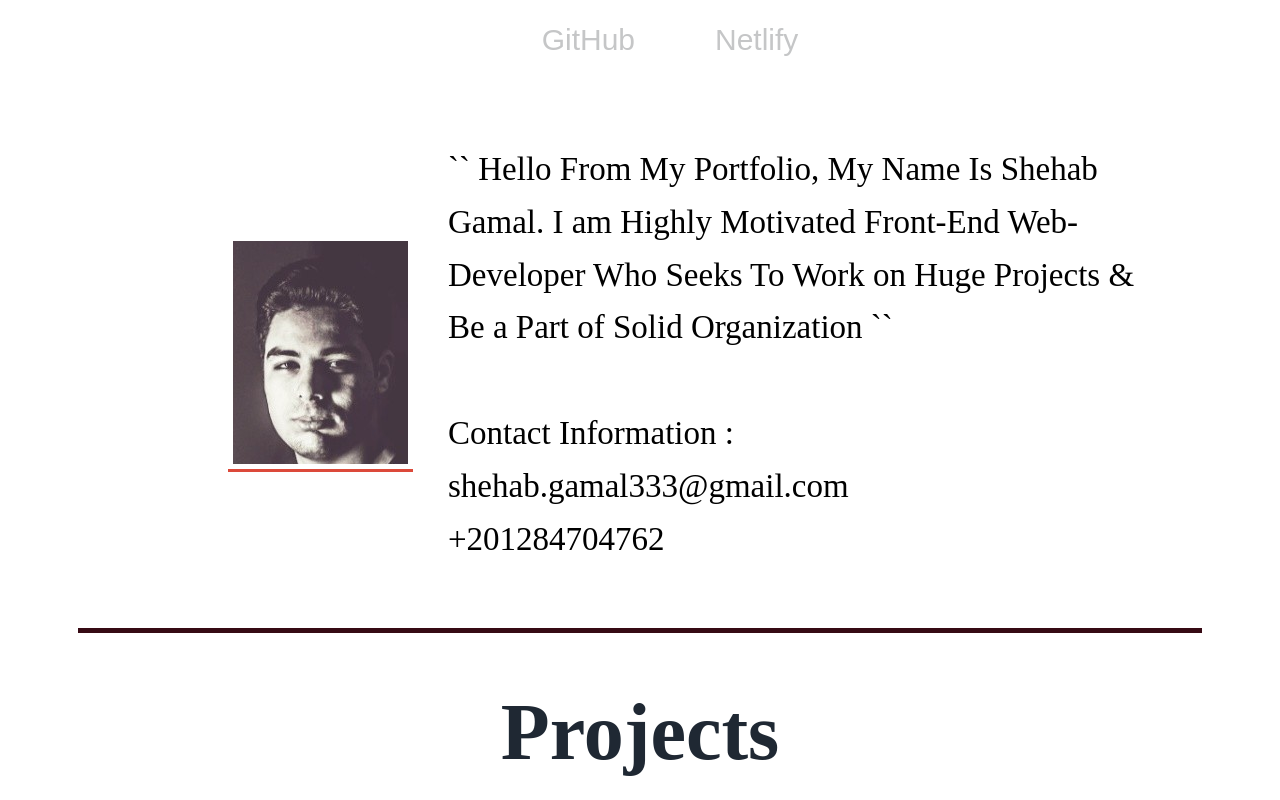
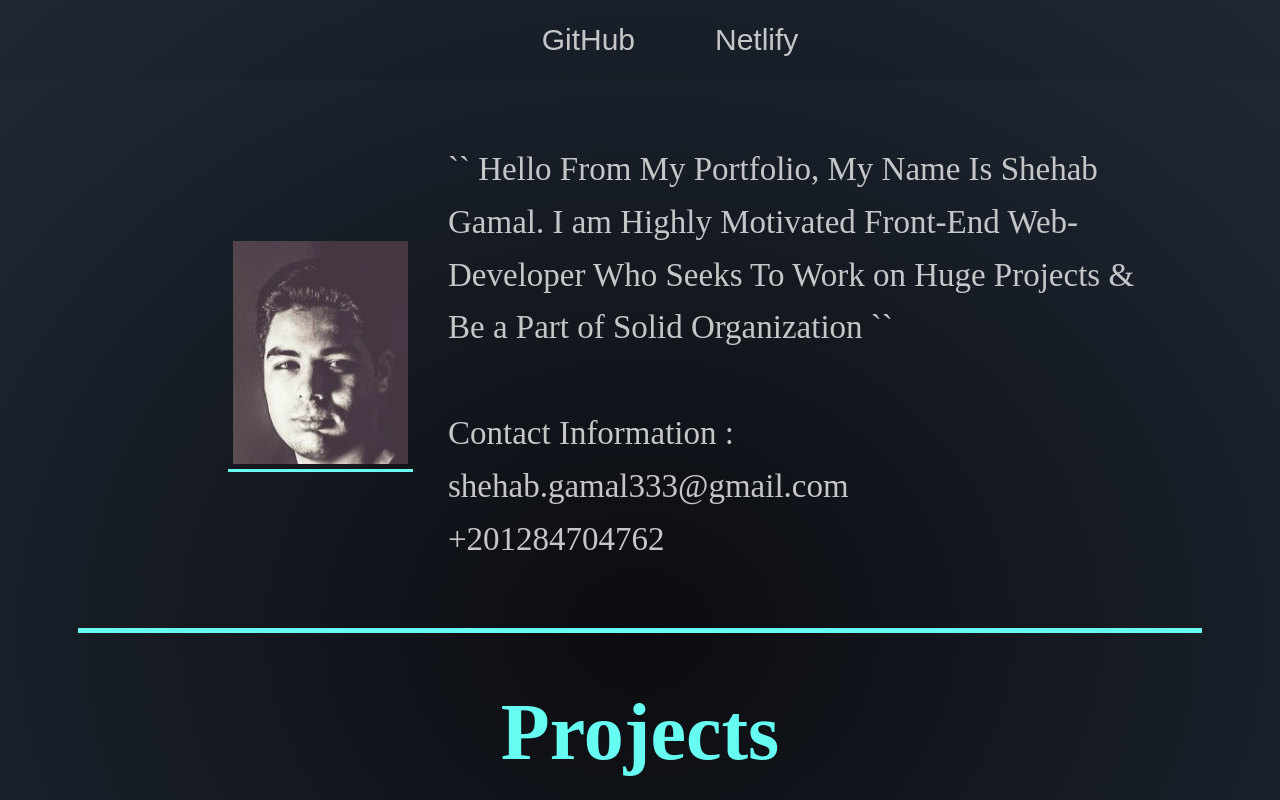
Before and after one commit to ShehabGamal/Personal-Portfolio, a React (Create React App) app: page / in a window 1280 px wide. Shown: the top 800 px of the page. Built offline with nearby package versions, Linux system fonts and the light colour scheme.

Commit message:
Applying New Color Scheme To the Skeleton

```diff
--- a/src/App.js
+++ b/src/App.js
@@ -16,6 +16,7 @@ const BasicHeader = styled.header`
   justify-content: center;
   align-items: center;
   margin-bottom: 50px;
+  background: transparent;
 `;
 
 function App() {
--- a/src/Components/About/About.js
+++ b/src/Components/About/About.js
@@ -9,14 +9,15 @@ const BasicDiv = styled.div`
   margin-right: auto;
   justify-content: center;
   align-items: center;
-  border-bottom: 5px solid #360a14;
+  border-bottom: 5px solid #66fcf1;
   padding: 20px 50px 20px 50px;
   height: 100%;
   margin-top: 80px;
   over-flow: hidden;
+  color: ${(props) => props.theme.foreground};
 `;
 const Image = styled.img`
-  border-bottom: 3px solid #dc493a;
+  border-bottom: 3px solid #66fcf1;
   width: 20%;
   height: 20%;
   display: flex;
--- a/src/Components/Cards/Cards.js
+++ b/src/Components/Cards/Cards.js
@@ -42,7 +42,7 @@ const FlipCardBack = styled.div`
   width: 100%;
   height: 100%;
   backface-visibility: hidden;
-  background-color: ${(props) => props.theme.background};
+  background-color: ${(props) => props.theme.foreground};
   transform: rotateY(180deg);
 `;
 const Image = styled.img`
@@ -64,8 +64,14 @@ const Span = styled.span`
 `;
 const ExternalLink = styled.a`
   text-decoration: none;
-  color: ${(props) => props.theme.extraColor};
   margin: 0 auto;
+  padding: 5px;
+  color: ${(props) => props.theme.mainColor};
+  &:hover {
+    color: ${(props) => props.theme.extraColor};
+    background: ${(props) => props.theme.secondaryColor};
+    border: 3px solid #45a29e;
+  }
 `;
 
 const Cards = () => {
--- a/src/Components/Home/Home.js
+++ b/src/Components/Home/Home.js
@@ -16,7 +16,7 @@ const BasicH1 = styled.h1`
   font-familiy: sans-serif, Helvetica, Verdana;
   margin-right: auto;
   margin-left: auto;
-  color: ${(props) => props.theme.secondaryColor};
+  color: ${(props) => props.theme.background};
 `;
 
 const Home = () => {
--- a/src/Components/Nav bar/Nav.js
+++ b/src/Components/Nav bar/Nav.js
@@ -9,7 +9,7 @@ const BasicNavLink = styled.a`
   &:hover {
     background: ${(props) => props.theme.foreground};
     color: ${(props) => props.theme.extraColor};
-    border: 2px solid #dc493a;
+    border: 3px solid #45a29e;
   }
   margin: 10px 20px 10px 40px;
   padding: 10px;
--- a/src/index.css
+++ b/src/index.css
@@ -1,3 +1,4 @@
 body {
   margin: 0 auto;
+  background: radial-gradient(#0b0c10, #1f2833);
 }
```
